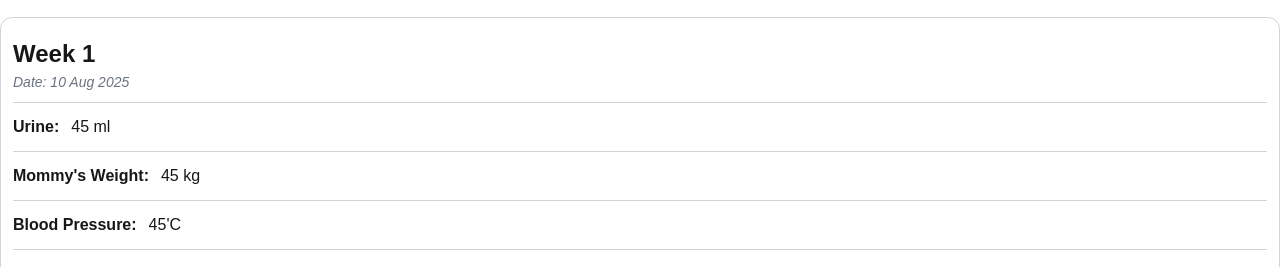
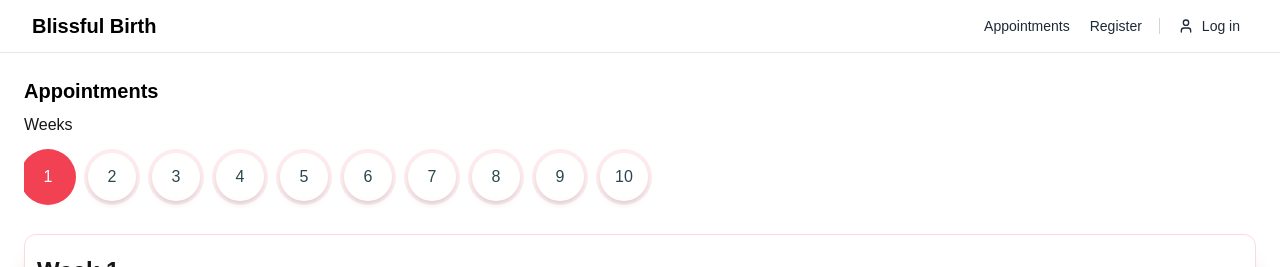
Before and after one commit to OluwaJudah/blissfulBirth, a Next.js app: page /schedules/1 in a window 1280 px wide. Shown: the top 267 px of the page. Built offline with nearby package versions, Linux system fonts and the light colour scheme.

Commit message:
refactor: updated styling and component structure for Schedules

```diff
--- a/app/(protected)/schedules/[id]/page.tsx
+++ b/app/(protected)/schedules/[id]/page.tsx
@@ -1,10 +1,46 @@
+import Header from "@/components/Header";
 import ScheduleDetails from "@/components/ScheduleDetails";
+import { schedulesNos } from "@/data";
+import Link from "next/link";
 
 export default async function Page({
   params,
 }: {
   params: Promise<{ id: string }>;
+  children: React.ReactNode;
 }) {
   const { id } = await params;
-  return <ScheduleDetails id={id} />;
+
+  return (
+    <>
+      <Header />
+      <div className="h-full items-center p-2 md:p-6">
+        <main>
+          <div className="font-semibold mb-2 text-xl text-black focus:outline-none focus:opacity-80 dark:text-white mb-2">
+            Appointments
+          </div>
+
+          <h3 className="text-base font-medium">Weeks</h3>
+          <div className="overflow-x-auto py-4">
+            <div className="flex items-center gap-4  w-[650px]">
+              {schedulesNos.map((num) => (
+                <Link
+                  href={`/schedules/${num}`}
+                  key={num}
+                  className={`ring-4 flex shadow-md hover:shadow-xl transition delay-150 duration-300 ease-in-out justify-center items-center size-12 ${
+                    id === num.toString()
+                      ? "ring-pinklet-500 bg-pinklet-500 hover:bg-pinklet-600 text-white"
+                      : "ring-pinklet-500/10 hover:bg-pinklet-500 hover:text-white text-turquoise-900"
+                  } rounded-full`}
+                >
+                  {num}
+                </Link>
+              ))}
+            </div>
+          </div>
+          <ScheduleDetails id={id} />
+        </main>
+      </div>
+    </>
+  );
 }
--- a/components/ScheduleDetails.tsx
+++ b/components/ScheduleDetails.tsx
@@ -15,11 +15,11 @@ const ScheduleDetails = ({ id }: { id: string }) => {
             opacity: 1,
           },
         }}
-        transition={{ duration: 1, type: "tween" }}
+        transition={{ duration: 1, type: "spring" }}
         initial="top"
         animate="bottom"
         exit="top"
-        className="h-[70vh] w-full hover:transition hover:delay-150 hover:duration-300 hover:ease-in-out hover:shadow-2xl shadow-xl rounded-xl border border-gray-300 p-3 mt-3"
+        className="h-[70vh] w-full hover:transition hover:delay-150 hover:duration-300 hover:ease-in-out hover:shadow-2xl shadow-xl rounded-xl border border-pinklet-500/20 p-3 mt-3"
       >
         <div className="border-b border-gray-300 py-2">
           <h3 className="text-2xl font-semibold">Week {id}</h3>
--- a/data/index.ts
+++ b/data/index.ts
@@ -1 +1,2 @@
 export const steps = [1, 2, 3, 4];
+export const schedulesNos = [1, 2, 3, 4, 5, 6, 7, 8, 9, 10];
```
